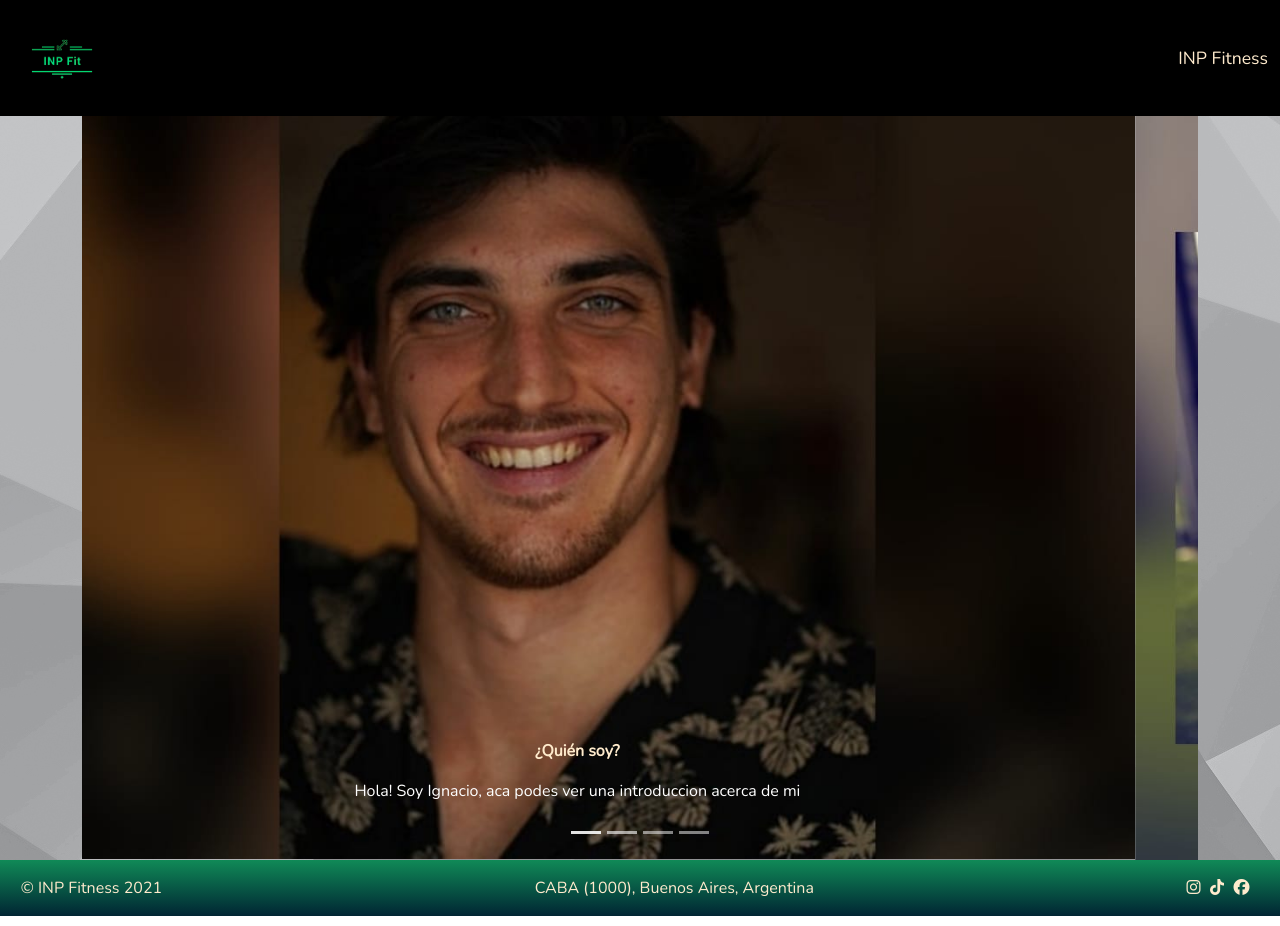
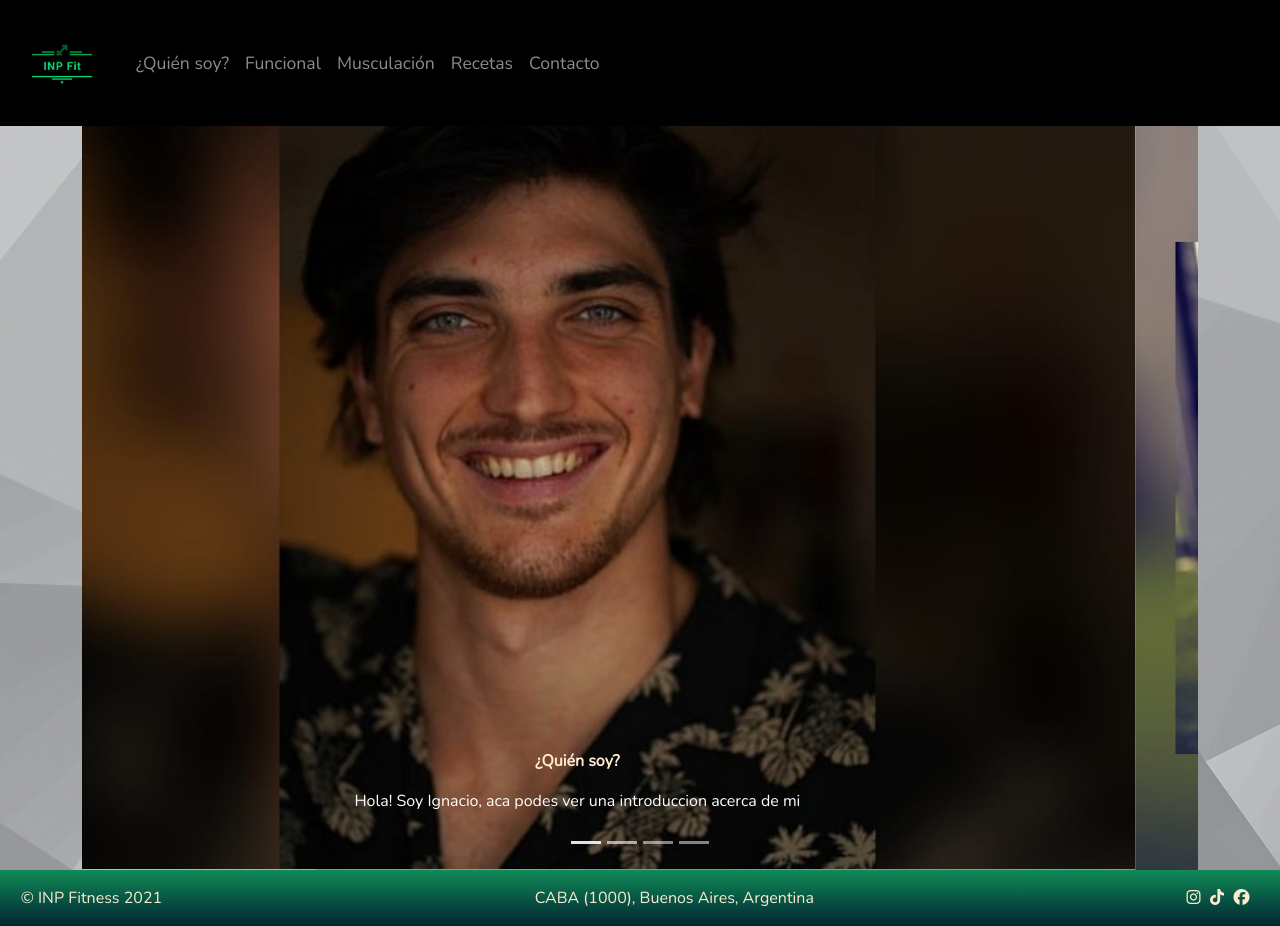
Before and after one commit to FranSantisteban00/INPfitness, a plain HTML site: page index.html in a window 1280 px wide. Drawn offline with nearby package versions, Linux system fonts and the light colour scheme.

Commit message:
actualizacion

```diff
--- a/index.html
+++ b/index.html
@@ -15,13 +15,24 @@
 </head>
 <body>
     <header>
-        <nav class="navbar navbar-dark">
-            <div class="container-fluid">
-                <img src= "./media/Inpfitcuadrado.jpg" alt="inpfit" width="100" height="100" class="d-inline-block align-text-top">
-                INP Fitness
-              </a>
+      <nav class="navbar navbar-expand-lg navbar-dark">
+        <div class="container-fluid flexHeader">
+          <a class="navbar-brand" href="index.html"><img src="./media/Inpfitcuadrado.jpg" height="100" width="100" alt="INPFit"></a>
+          <button class="navbar-toggler" type="button" data-bs-toggle="collapse" data-bs-target="#navbarNavAltMarkup" aria-controls="navbarNavAltMarkup" aria-expanded="false" aria-label="Toggle navigation">
+            <span class="navbar-toggler-icon"></span>
+          </button>
+          <div class="collapse navbar-collapse" id="navbarNavAltMarkup">
+            <div class="navbar-nav">
+                <a class="nav-link navPadding" href="1Info.html">¿Quién soy?</a>
+                <a class="nav-link navPadding" href="2Funcional.html">Funcional</a>
+                <a class="nav-link navPadding" href="3Musculacion.html">Musculación</a>
+                <a class="nav-link navPadding" href="4Recetas.html">Recetas</a>
+                <a class="nav-link navPadding" href="5FormINP.html">Contacto</a>
+              </ul>
             </div>
-          </nav>
+          </div>
+        </div>
+      </nav>
     </header>
     <div class="container">
     <div id="carouselExampleCaptions" class="carousel slide" data-bs-ride="carousel">
```
Also changed, not shown: media/INPFullSketch.png (deleted), media/fbico.svg (deleted), media/igico.svg (deleted), media/ttico.svg (deleted).
